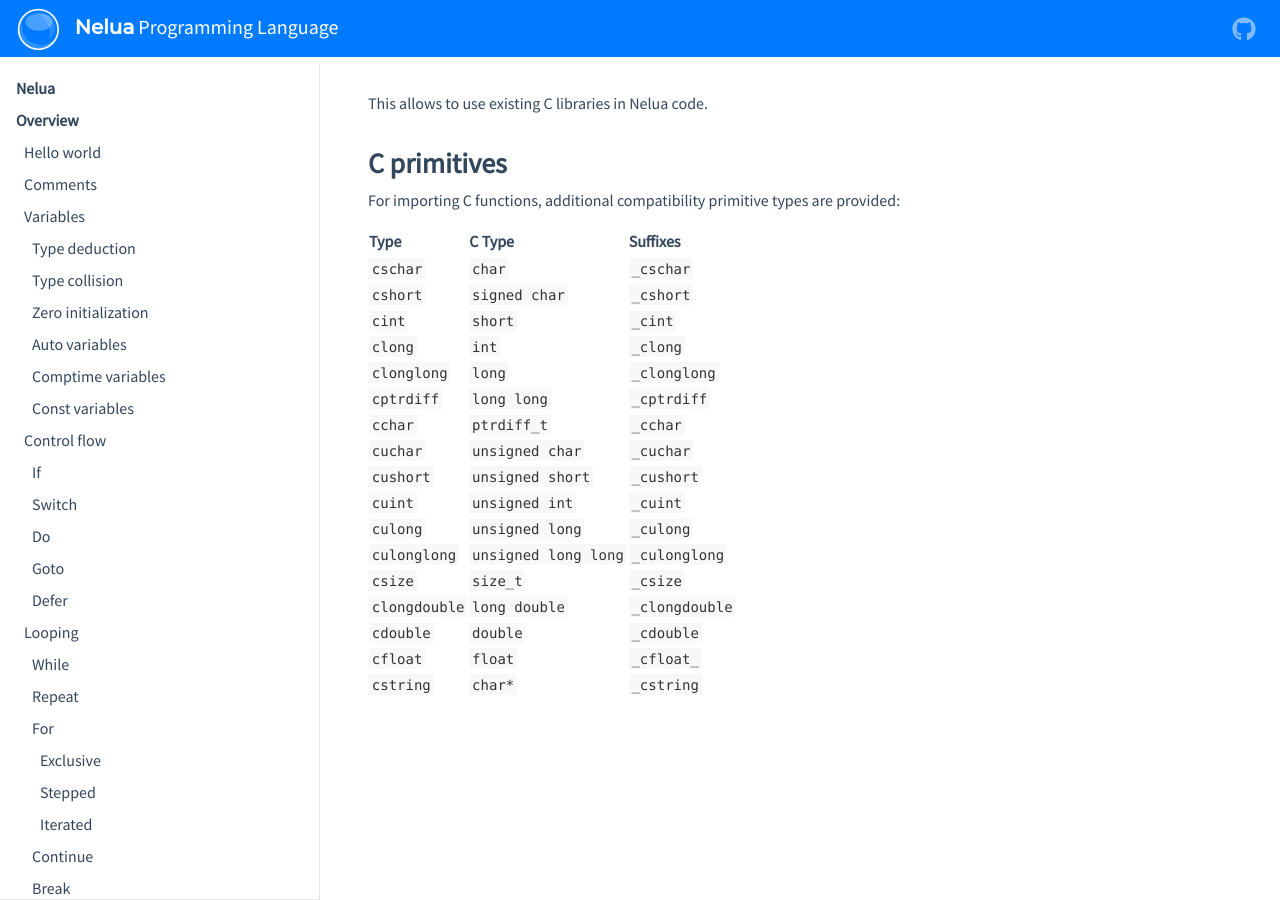
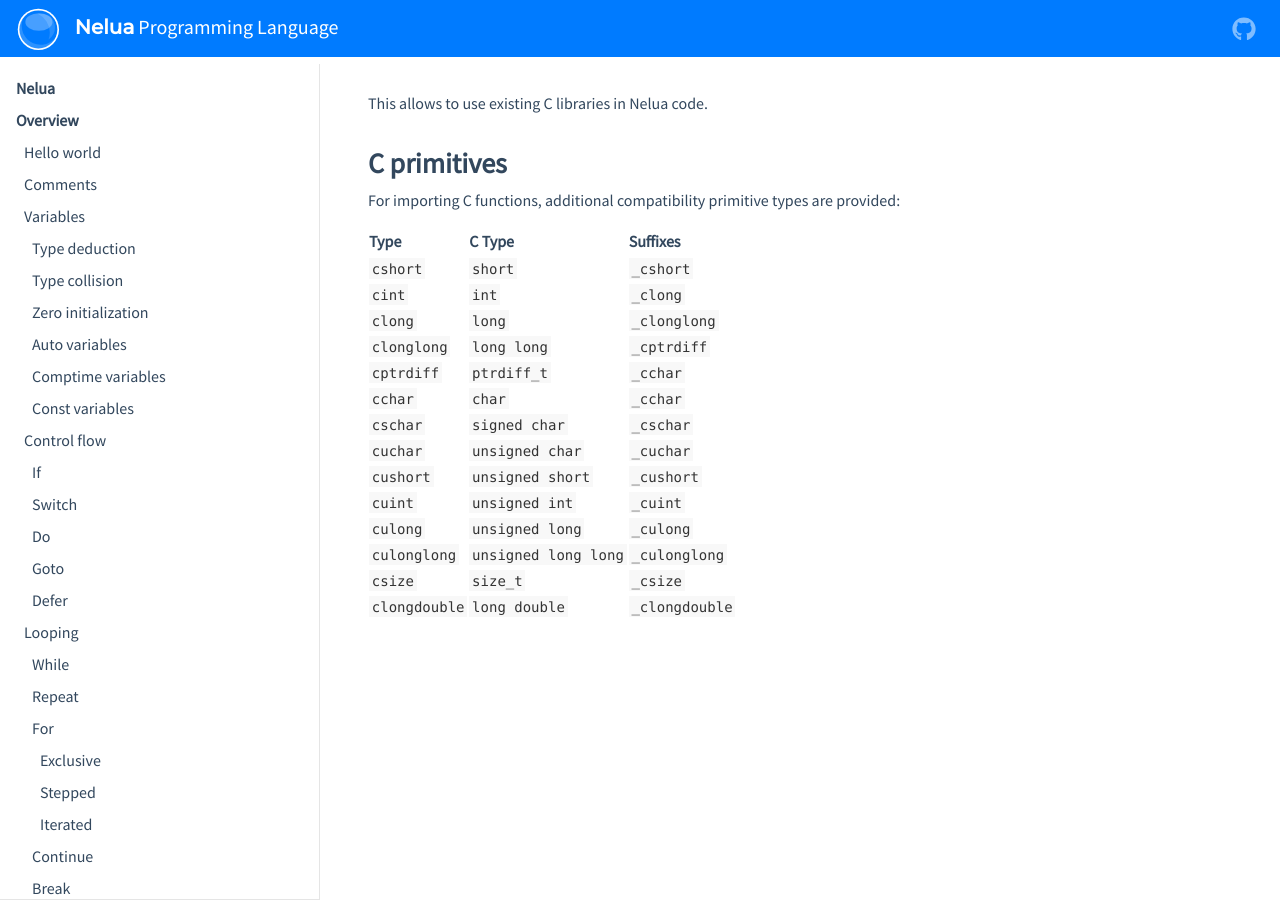
Before and after one commit to edubart/nelua-lang, a Jekyll site: the page built from docs/pages/overview.md, in a window 1280 px wide and 900 px high, scrolled down 22381 px. Built offline with Jekyll 4.4.1, drawn with Linux system fonts in a browser that asks for light colours; nearby versions of some CDN libraries; some of the changed text lies outside the part shown.

```diff
--- a/docs/pages/overview.md
+++ b/docs/pages/overview.md
@@ -1125,13 +1125,13 @@ For importing C functions, additional compatibility primitive types are provided
 
 | Type              | C Type               | Suffixes         |
 |-------------------|----------------------|------------------|
-| `cschar`          | `char`               | `_cschar`        |
-| `cshort`          | `signed char`        | `_cshort`        |
-| `cint`            | `short`              | `_cint`          |
-| `clong`           | `int`                | `_clong`         |
-| `clonglong`       | `long`               | `_clonglong`     |
-| `cptrdiff`        | `long long`          | `_cptrdiff`      |
-| `cchar`           | `ptrdiff_t`          | `_cchar`         |
+| `cshort`          | `short`              | `_cshort`        |
+| `cint`            | `int`                | `_clong`         |
+| `clong`           | `long`               | `_clonglong`     |
+| `clonglong`       | `long long`          | `_cptrdiff`      |
+| `cptrdiff`        | `ptrdiff_t`          | `_cchar`         |
+| `cchar`           | `char`               | `_cchar`         |
+| `cschar`          | `signed char`        | `_cschar`        |
 | `cuchar`          | `unsigned char`      | `_cuchar`        |
 | `cushort`         | `unsigned short`     | `_cushort`       |
 | `cuint`           | `unsigned int`       | `_cuint`         |
@@ -1139,8 +1139,5 @@ For importing C functions, additional compatibility primitive types are provided
 | `culonglong`      | `unsigned long long` | `_culonglong`    |
 | `csize`           | `size_t`             | `_csize`         |
 | `clongdouble`     | `long double`        | `_clongdouble`   |
-| `cdouble`         | `double`             | `_cdouble`       |
-| `cfloat`          | `float`              | `_cfloat_`       |
-| `cstring`         | `char*`              | `_cstring`       |
 
 {% endraw %}
```
Also changed, not shown: other parts of docs/pages/overview.md (+1 -1 lines), docs/pages/nelua.md (+26 -9 lines).
